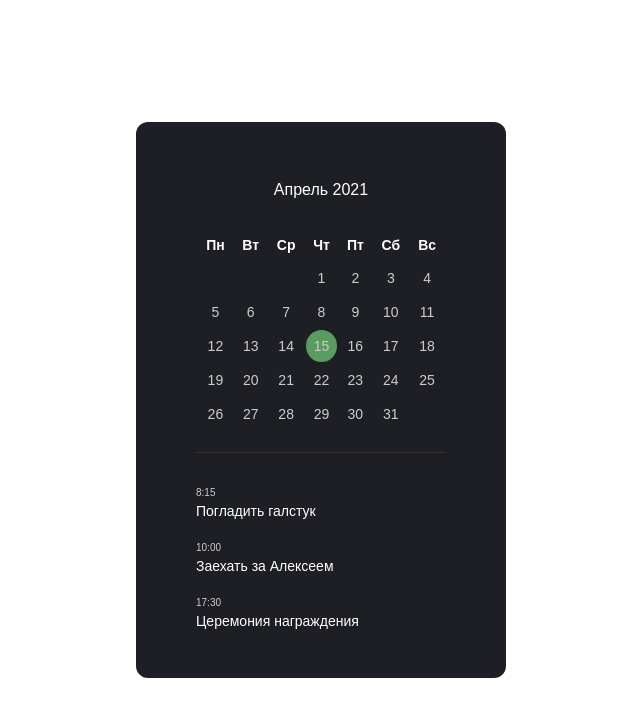
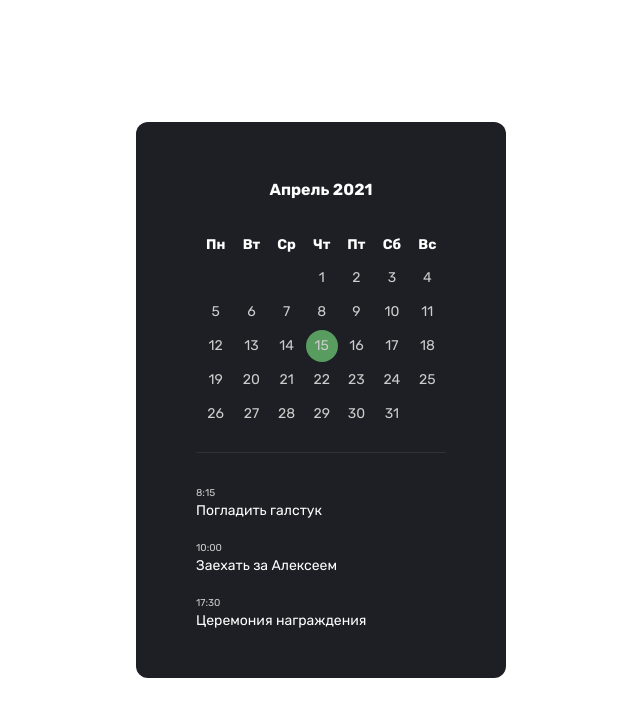
Before and after one commit to Medsoniams/Calendar, a plain HTML site: page index.html in a window 1280 px wide. Shown: the whole page, without its empty margins (319-959 px from the left). Drawn offline with Linux system fonts and the light colour scheme.

Commit message:
Update style.css

```diff
--- a/style.css
+++ b/style.css
@@ -12,14 +12,10 @@ body {
   height: 100vh;
   margin: 0;
 
-  /* BEGIN (write your solution here) */
   color: #fff;
-  font: 16px/1 Rubik-Regular, sans-serif;
-
-  /* END */
+  font: normal 16px/1 Rubik, sans-serif;
 }
 
-/* BEGIN (write your solution here) */
 .calendar {
   width: 250px;
   margin: 0 auto;
@@ -33,7 +29,7 @@ body {
 .calendar-header {
   margin: 0 0 30px;
 
-  font: 16px/1 Rubik-Bold, sans-serif;
+  font: bold 16px/1 Rubik, sans-serif;
   text-align: center;
 }
 
@@ -70,5 +66,3 @@ td {
   color: #ccc;
   font-size: 10px;
 }
-
-/* END */
```
